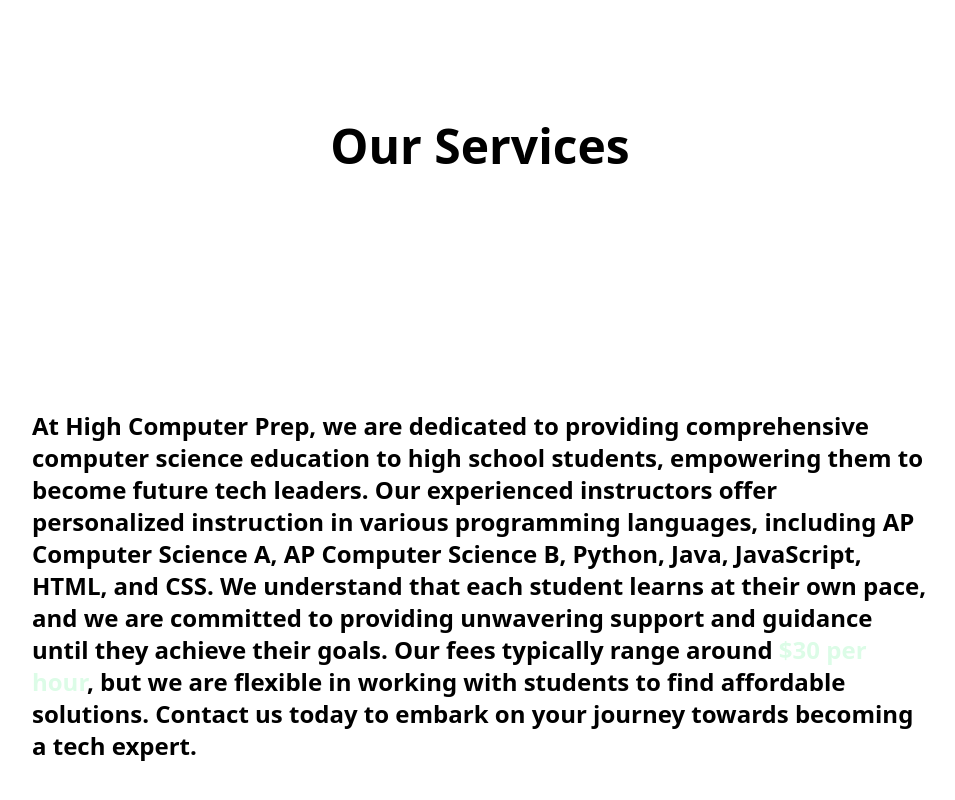
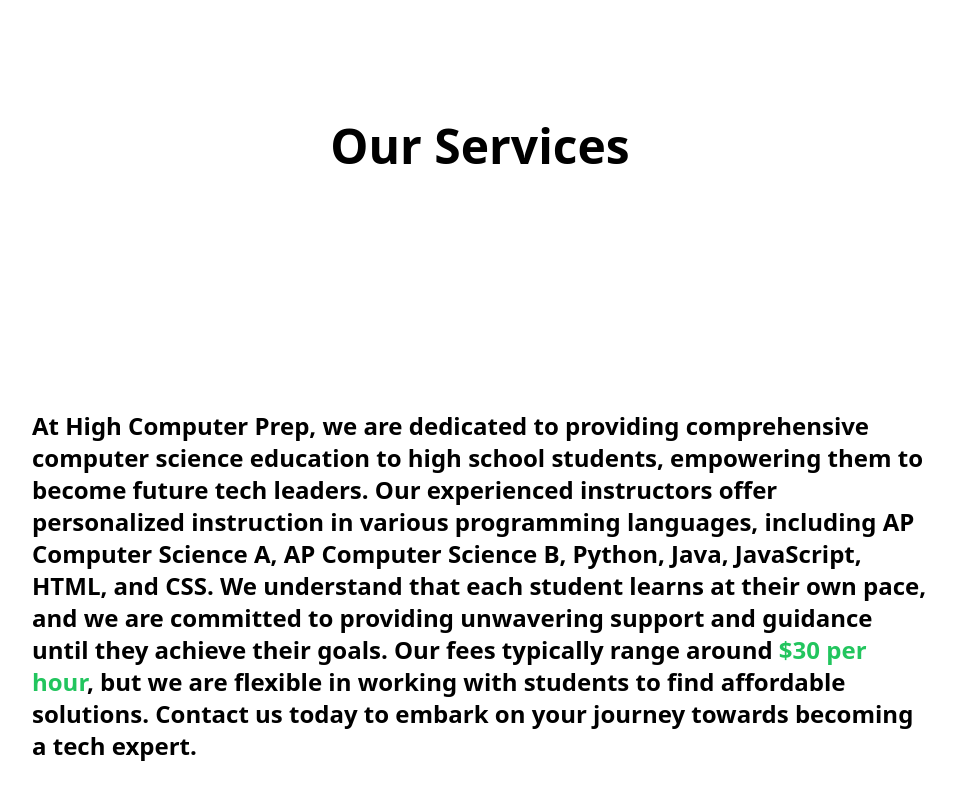
Before and after one commit to pillok/pillok.github.io, a plain HTML site: page index.html in a window 1280 px wide. Shown: the part 1846-2646 px from the top of the page, without its empty margins (160-1115 px from the left). Drawn offline with nearby package versions, Linux system fonts and the light colour scheme.

Commit message:
added hourly rate highlight

```diff
--- a/index.html
+++ b/index.html
@@ -55,7 +55,7 @@
                 <div id = "services" style="height: 100vh; width: 100vw;" class="flex flex-col justify-start items-center aboutContainer">
                     <span class="text-5xl font-bold" style="margin-bottom: 30vh; margin-top: 10vh;">Our Services</span>
                     <span class="text-2xl font-semibold" style="width: 70vw;">
-                        At High Computer Prep, we are dedicated to providing comprehensive computer science education to high school students, empowering them to become future tech leaders. Our experienced instructors offer personalized instruction in various programming languages, including AP Computer Science A, AP Computer Science B, Python, Java, JavaScript, HTML, and CSS. We understand that each student learns at their own pace, and we are committed to providing unwavering support and guidance until they achieve their goals. Our fees typically range around <span class="text-green-100">$30 per hour</span>, but we are flexible in working with students to find affordable solutions. Contact us today to embark on your journey towards becoming a tech expert.
+                        At High Computer Prep, we are dedicated to providing comprehensive computer science education to high school students, empowering them to become future tech leaders. Our experienced instructors offer personalized instruction in various programming languages, including AP Computer Science A, AP Computer Science B, Python, Java, JavaScript, HTML, and CSS. We understand that each student learns at their own pace, and we are committed to providing unwavering support and guidance until they achieve their goals. Our fees typically range around <span class="text-green-500">$30 per hour</span>, but we are flexible in working with students to find affordable solutions. Contact us today to embark on your journey towards becoming a tech expert.
                     </span>
                 </div>
             </div>
```
